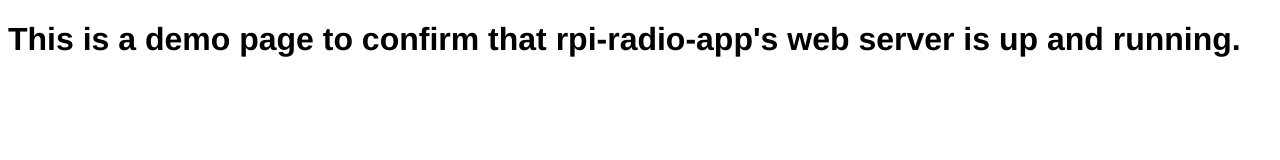
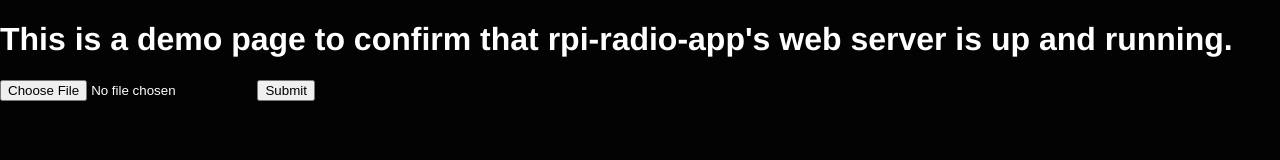
Before and after one commit to xenon154/rpi-radio-app, a website: page src/web/index.html in a window 1280 px wide. Drawn offline with Linux system fonts and the light colour scheme.

Commit message:
skeleton of file upload system and other changes

```diff
--- a/package.json
+++ b/package.json
@@ -14,6 +14,6 @@
         "raspbian",
         "fm-broadcast"
     ],
-    "author": "xen0n_54",
+    "author": "xenon154",
     "license": "CC-BY-NC-SA-4.0"
 }
--- a/src/web/index.html
+++ b/src/web/index.html
@@ -11,5 +11,10 @@
             This is a demo page to confirm that rpi-radio-app's web server is up
             and running.
         </h1>
+
+        <form action="/api/upload" method="post">
+            <input type="file" id="mp3-upload" name="filename" accept=".mp3,.wav" />
+            <input type="submit" />
+        </form>
     </body>
 </html>
--- a/src/web/styles/main.css
+++ b/src/web/styles/main.css
@@ -2,4 +2,12 @@ html,
 body {
     font-size: 1rem;
     font-family: "Lexend Deca", Helvetica, sans-serif;
+    background-color: #030303;
+    padding: 0;
+    margin: 0;
+    color: #fff;
 }
+
+h1, h2 {
+    font-weight: 650;
+}
```
Also changed, not shown: src/backend/index.js (+17 -1 lines), 1 other file.
